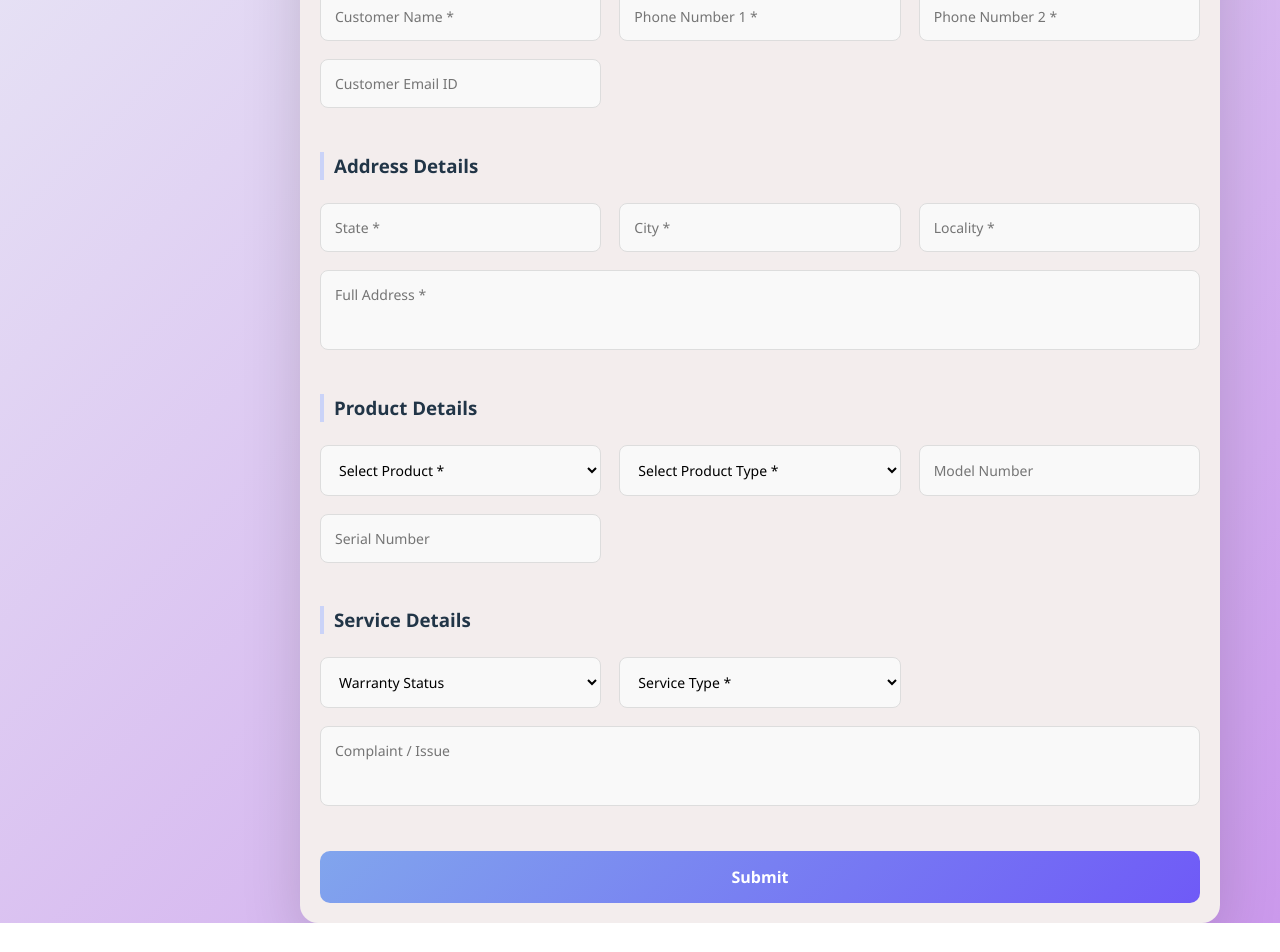
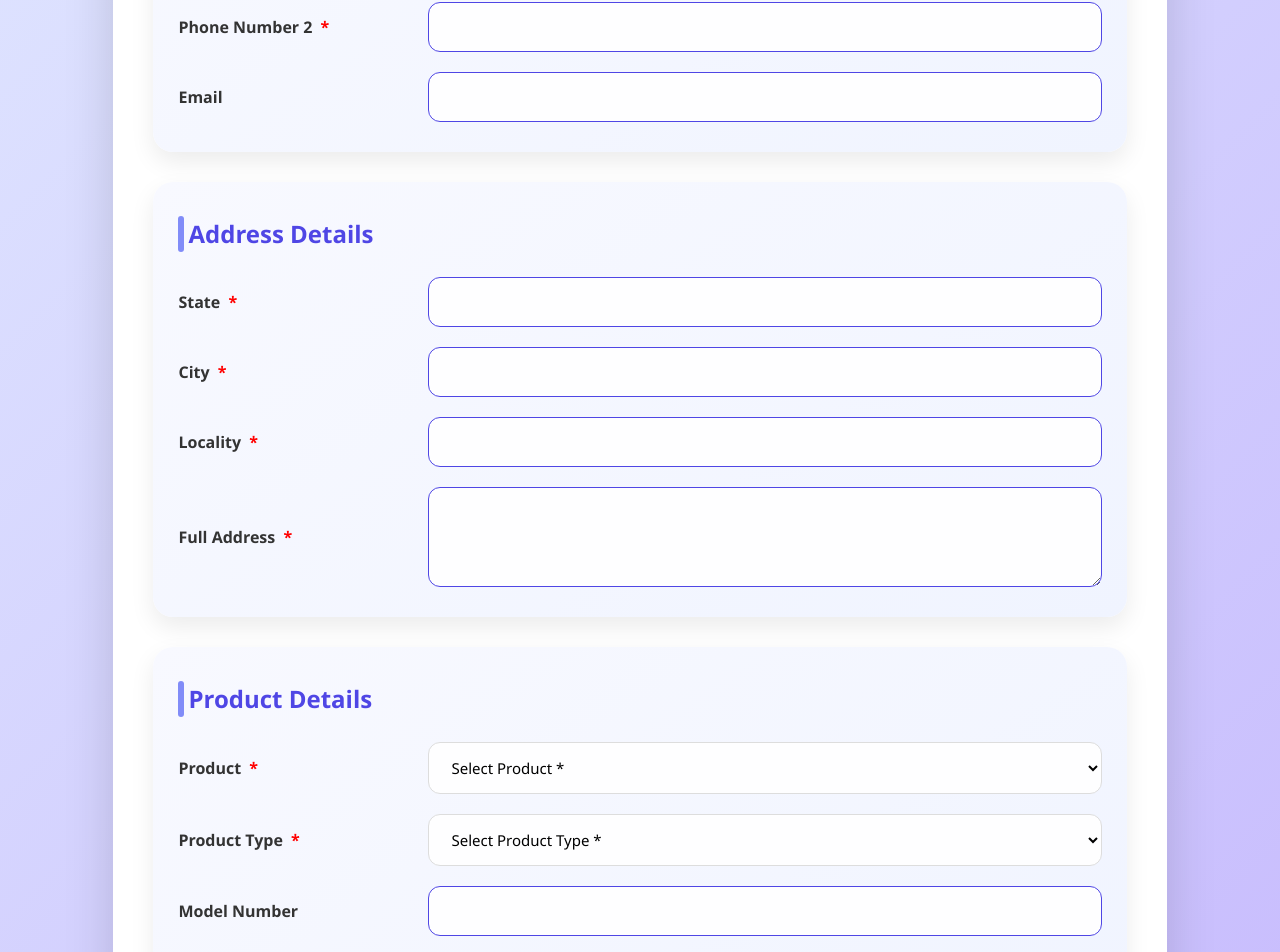
Before and after one commit to Saybiswa/service-portal, a React (Vite) app: page / in a window 1280 px wide. Shown: the part 360-1312 px from the top of the page. Before the commit the page ends 1283 px from the top, so only its background shows below. Built offline with nearby package versions, Linux system fonts and the light colour scheme.

Commit message:
Updated CustomerForm with improved CSS and mandatory star

```diff
--- a/src/pages/CustomerForm.css
+++ b/src/pages/CustomerForm.css
@@ -1,155 +1,166 @@
-*{
-box-sizing:border-box;
-font-family:"Segoe UI",Tahoma,Geneva,Verdana,sans-serif;
+/* General Reset */
+* {
+  box-sizing: border-box;
+  font-family: "Segoe UI", Tahoma, Geneva, Verdana, sans-serif;
 }
 
-body{
-margin:100;
-background:linear-gradient(135deg,#eaecf6,#cb99ec);
+body {
+  margin: 0;
+  background: linear-gradient(135deg, #e0e7ff, #c4b5fd);
+  min-height: 100vh;
+  display: flex;
+  justify-content: center;
+  align-items: flex-start;
+  padding: 8px 10px;
 }
 
-/* PAGE CENTER */
-
-.page{
-min-height:80vh;
-display:flex;
-justify-content:center;
-align-items:flex-start;   /* change this */
-padding-top:20px;         /* controls top spacing */
-padding-left:300px;
-padding-right:60px;
+/* Form Container */
+.form-box {
+  width: 100%;
+  max-width: 1100px;
+  background: #ffffff;
+  padding: 20px 40px;
+  border-radius: 25px;
+  box-shadow: 0 20px 50px rgba(0, 0, 0, 0.15);
+  transition: transform 0.3s, box-shadow 0.3s;
 }
 
-/* FORM BOX */
-
-.form-box{
-width:100%;
-max-width:1100px;
-background:#f3eded;
-padding:20px;
-border-radius:18px;
-box-shadow:0 20px 60px rgba(0,0,0,0.15);
-margin:auto;
-}
-/* TITLE */
-
-.form-box h1{
-text-align:center;
-margin-bottom:5px;
-font-size:60px;
-color:#333;
+.form-box:hover {
+  transform: translateY(-3px);
+  box-shadow: 0 25px 60px rgba(0, 0, 0, 0.2);
 }
 
-.subtitle{
-text-align:center;
-color:#0a0909;
-margin-bottom:30px;
+.form-box h1 {
+  text-align: center;
+  font-size: 50px;
+  color: #4f46e5;
+  margin-bottom: 10px;
 }
 
-/* SECTION GRID */
-
-.section{
-display:grid;
-grid-template-columns:repeat(3,1fr);
-gap:18px;
-margin-bottom:25px;
+.subtitle {
+  text-align: center;
+  color: #555;
+  margin-bottom: 50px;
+  font-size: 18px;
 }
 
-/* SECTION TITLE */
-
-.section h3{
-grid-column:span 3;
-border-left:4px solid #cad3f8;
-padding-left:10px;
-margin-bottom:5px;
+/* Section Cards */
+.section {
+  background: linear-gradient(145deg, #f8f9ff, #f0f4ff);
+  padding: 10px 25px;
+  border-radius: 20px;
+  margin-bottom: 30px;
+  box-shadow: 0 10px 25px rgba(0, 0, 0, 0.08);
+  transition: transform 0.3s, box-shadow 0.3s;
 }
 
-/* INPUT FIELDS */
-
-input,
-select,
-textarea{
-width:100%;
-padding:14px;
-border-radius:8px;
-border:1px solid #ddd;
-font-size:14px;
-background:#f9f9f9;
-transition:0.25s;
+.section:hover {
+  transform: translateY(-2px);
+  box-shadow: 0 15px 30px rgba(0, 0, 0, 0.12);
 }
 
-/* ADDRESS FULL WIDTH */
-
-textarea{
-grid-column:span 3;
-resize:none;
-height:80px;
+.section h3 {
+  font-size: 24px;
+  margin-bottom: 25px;
+  color: #4f46e5;
+  position: relative;
+  padding-left: 10px;
 }
 
-/* INPUT FOCUS */
-
-input:focus,
-select:focus,
-textarea:focus{
-outline:none;
-border-color:#eeeff4;
-background:white;
-box-shadow:0 0 6px rgba(244, 244, 245, 0.4);
+.section h3::before {
+  content: "";
+  position: absolute;
+  left: 0;
+  top: 50%;
+  transform: translateY(-50%);
+  width: 6px;
+  height: 100%;
+  background: #818cf8;
+  border-radius: 3px;
 }
 
-/* SUBMIT BUTTON */
-
-.submit-btn{
-width:100%;
-margin-top:20px;
-padding:15px;
-border:none;
-border-radius:10px;
-background:linear-gradient(135deg,#81a5ed,#6f5af7);
-color:white;
-font-size:16px;
-font-weight:600;
-cursor:pointer;
-transition:0.3s;
+/* Input Row Layout */
+.input-row {
+  display: flex;
+  align-items: center;
+  gap: 30px;
+  margin-bottom: 20px;
 }
 
-.submit-btn:hover{
-transform:translateY(-2px);
-box-shadow:0 10px 20px rgba(0,0,0,0.25);
+.input-row label {
+  width: 220px;
+  font-weight: 600;
+  color: #333;
+  position: relative;
 }
 
-/* TABLET */
-
-@media(max-width:900px){
-
-.section{
-grid-template-columns:1fr 1fr;
+.input-row label .required {
+  color: red;
+  margin-left: 4px;
 }
 
-.section h3{
-grid-column:span 2;
+.input-row input,
+.input-row select,
+.input-row textarea {
+  flex: 1;
+  padding: 14px 18px;
+  border-radius: 12px;
+  border: 1px solid #ddd;
+  font-size: 15px;
+  background: #fefeff;
+  transition: all 0.3s ease;
 }
 
-textarea{
-grid-column:span 2;
+.input-row input:focus,
+.input-row select:focus,
+.input-row textarea:focus {
+  outline: none;
+  border-color: #4f46e5;
+  box-shadow: 0 0 10px rgba(79, 70, 229, 0.25);
 }
 
+/* Textarea */
+textarea {
+  min-height: 100px;
+  resize: vertical;
+  padding-top: 14px;
 }
 
-/* MOBILE */
-
-@media(max-width:600px){
-
-.section{
-grid-template-columns:1fr;
+/* Floating Label Effect (Optional) */
+.input-row input:not(:placeholder-shown),
+.input-row textarea:not(:placeholder-shown) {
+  border-color: #4f46e5;
 }
 
-.section h3{
-grid-column:span 1;
+/* Submit Button */
+.submit-btn {
+  width: 100%;
+  padding: 18px;
+  border: none;
+  border-radius: 15px;
+  background: linear-gradient(135deg, #4f46e5, #818cf8);
+  color: #fff;
+  font-size: 18px;
+  font-weight: 600;
+  cursor: pointer;
+  transition: all 0.3s ease;
+  box-shadow: 0 8px 20px rgba(79,70,229,0.3);
 }
 
-textarea{
-grid-column:span 1;
+.submit-btn:hover {
+  transform: translateY(-3px);
+  box-shadow: 0 12px 25px rgba(79,70,229,0.45);
 }
 
+/* Responsive */
+@media(max-width:900px) {
+  .input-row {
+    flex-direction: column;
+    align-items: flex-start;
+  }
+
+  .input-row label {
+    width: 100%;
+    margin-bottom: 6px;
+  }
 }
--- a/src/pages/CustomerForm.tsx
+++ b/src/pages/CustomerForm.tsx
@@ -1,4 +1,3 @@
-// CustomerForm.tsx
 import { useState } from "react";
 import axios from "axios";
 import "./CustomerForm.css";
@@ -52,7 +51,6 @@ const CustomerForm = () => {
       await axios.post("https://service-portal-api.onrender.com/api/customer", form, { withCredentials: true });
       alert("Customer Registered Successfully 🎉");
 
-      // Reset form
       setForm({
         customer_name: "",
         phone1: "",
@@ -81,61 +79,118 @@ const CustomerForm = () => {
     <div className="page">
       <div className="form-box">
         <h1>Customer Service Request Registration</h1>
-        <p className="subtitle">Fill Up The Details</p>
+
 
         <form onSubmit={handleSubmit}>
+
           {/* Customer Details */}
           <div className="section">
             <h3>Customer Details</h3>
-            <input name="customer_name" value={form.customer_name} placeholder="Customer Name *" onChange={handleChange} required />
-            <input name="phone1" value={form.phone1} placeholder="Phone Number 1 *" onChange={handleChange} required />
-            <input name="phone2" value={form.phone2} placeholder="Phone Number 2 *" onChange={handleChange} required />
-            <input name="email" value={form.email} placeholder="Customer Email ID" onChange={handleChange} />
+
+            <div className="input-row">
+              <label>Customer Name <span className="required">*</span></label>
+              <input name="customer_name" value={form.customer_name} onChange={handleChange} />
             </div>
 
-          {/* Address */}
+            <div className="input-row">
+              <label>Phone Number 1 <span className="required">*</span></label>
+              <input name="phone1" value={form.phone1} onChange={handleChange} />
+            </div>
+
+            <div className="input-row">
+              <label>Phone Number 2 <span className="required">*</span></label>
+              <input name="phone2" value={form.phone2} onChange={handleChange} />
+            </div>
+
+            <div className="input-row">
+              <label>Email</label>
+              <input name="email" value={form.email} onChange={handleChange} />
+            </div>
+          </div>
+
+          {/* Address Details */}
           <div className="section">
             <h3>Address Details</h3>
-            <input name="state" value={form.state} placeholder="State *" onChange={handleChange} required />
-            <input name="city" value={form.city} placeholder="City *" onChange={handleChange} required />
-            <input name="locality" value={form.locality} placeholder="Locality *" onChange={handleChange} required />
-            <textarea name="address" value={form.address} placeholder="Full Address *" onChange={handleChange} required />
+
+            <div className="input-row">
+              <label>State <span className="required">*</span></label>
+              <input name="state" value={form.state} onChange={handleChange} />
+            </div>
+
+            <div className="input-row">
+              <label>City <span className="required">*</span></label>
+              <input name="city" value={form.city} onChange={handleChange} />
+            </div>
+
+            <div className="input-row">
+              <label>Locality <span className="required">*</span></label>
+              <input name="locality" value={form.locality} onChange={handleChange} />
+            </div>
+
+            <div className="input-row">
+              <label>Full Address <span className="required">*</span></label>
+              <textarea name="address" value={form.address} onChange={handleChange}></textarea>
+            </div>
           </div>
 
           {/* Product Details */}
           <div className="section">
             <h3>Product Details</h3>
-            <select name="product" value={form.product} onChange={handleChange} required>
+
+            <div className="input-row">
+              <label>Product <span className="required">*</span></label>
+              <select name="product" value={form.product} onChange={handleChange}>
                 <option value="">Select Product *</option>
                 {Object.keys(productTypes).map((prod, idx) => <option key={idx} value={prod}>{prod}</option>)}
               </select>
+            </div>
 
-            <select name="product_type" value={form.product_type} onChange={handleChange} required>
+            <div className="input-row">
+              <label>Product Type <span className="required">*</span></label>
+              <select name="product_type" value={form.product_type} onChange={handleChange}>
                 <option value="">Select Product Type *</option>
                 {form.product && productTypes[form.product]?.map((type, idx) => <option key={idx} value={type}>{type}</option>)}
               </select>
+            </div>
 
-            <input name="model_number" value={form.model_number} placeholder="Model Number" onChange={handleChange} />
-            <input name="serial_number" value={form.serial_number} placeholder="Serial Number" onChange={handleChange} />
+            <div className="input-row">
+              <label>Model Number</label>
+              <input name="model_number" value={form.model_number} onChange={handleChange} />
+            </div>
+
+            <div className="input-row">
+              <label>Serial Number</label>
+              <input name="serial_number" value={form.serial_number} onChange={handleChange} />
+            </div>
           </div>
 
           {/* Service Details */}
           <div className="section">
             <h3>Service Details</h3>
+
+            <div className="input-row">
+              <label>Warranty Status</label>
               <select name="warranty_status" value={form.warranty_status} onChange={handleChange}>
-              <option value="">Warranty Status</option>
+                <option value="">Select Warranty</option>
                 <option value="In Warranty">In Warranty</option>
                 <option value="Out of Warranty">Out of Warranty</option>
               </select>
+            </div>
 
-            <select name="svc_type" value={form.svc_type} onChange={handleChange} required>
-              <option value="">Service Type *</option>
+            <div className="input-row">
+              <label>Service Type <span className="required">*</span></label>
+              <select name="svc_type" value={form.svc_type} onChange={handleChange}>
+                <option value="">Select Service</option>
                 <option value="Installation">Installation</option>
                 <option value="Repair">Repair</option>
                 <option value="Maintenance">Maintenance</option>
               </select>
+            </div>
 
-            <textarea name="complaint_issue" value={form.complaint_issue} placeholder="Complaint / Issue" onChange={handleChange} />
+            <div className="input-row">
+              <label>Complaint / Issue</label>
+              <textarea name="complaint_issue" value={form.complaint_issue} onChange={handleChange}></textarea>
+            </div>
           </div>
 
           <button type="submit" className="submit-btn">Submit</button>
```
Also changed, not shown: 1 other file (tests, documents, lock files or other folders). Lines whose indentation alone changed are shown as unchanged.
